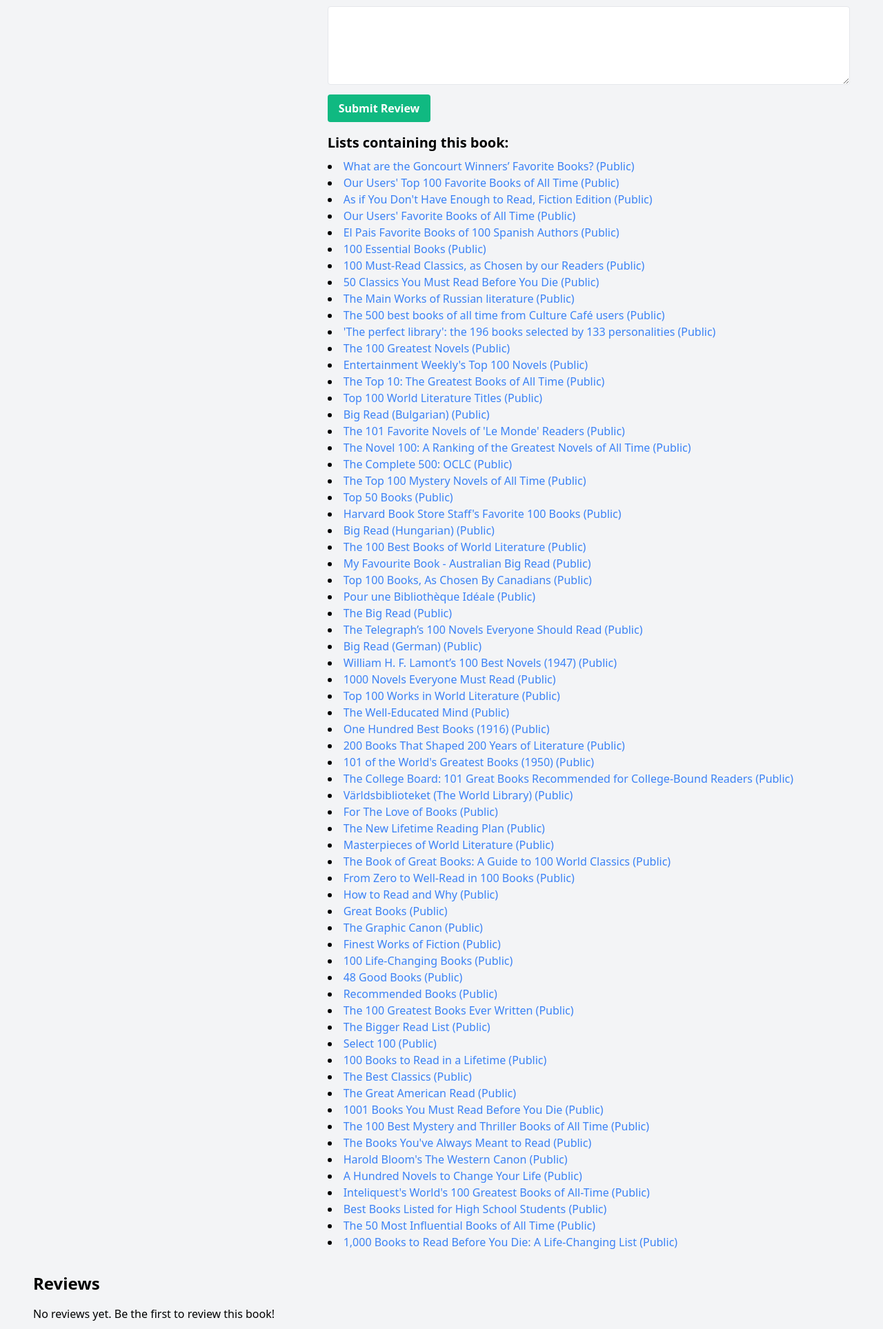
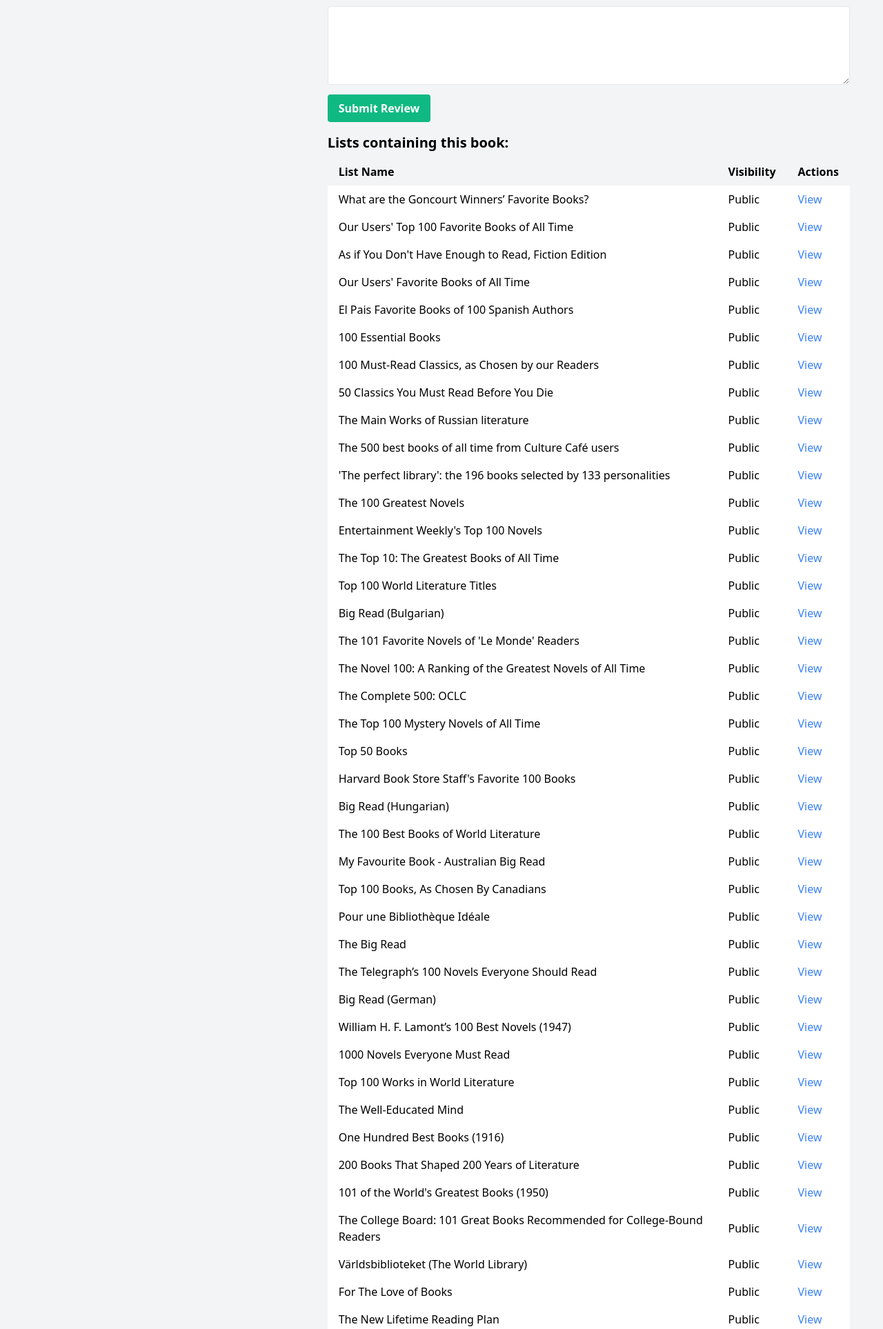
Before and after one commit to dennismenze/BookTrackerPro, a Flask app: page /book/1 in a window 1280 px wide. Shown: the part 747-2674 px from the top of the page at 69% size. Run offline with Flask 3, Linux system fonts and the light colour scheme; data comes from the database, SQL or seed files in the repository; both versions use the stored data as it was after the commit.

Commit message:
Agent step completed: Update book detail page to display 'Lists containing this book' as a dynamic table

```diff
--- a/routes/book_routes.py
+++ b/routes/book_routes.py
@@ -4,7 +4,6 @@ from models import db, Book, UserBook, Author, List
 from sqlalchemy.orm import joinedload
 
 bp = Blueprint('book', __name__)
-
 
 @bp.route('/<int:id>')
 @login_required
@@ -16,9 +15,6 @@ def book_detail(id):
     user_rating = user_book.rating if user_book and user_book.rating is not None else 0
     user_review = user_book.review if user_book else None
 
-    # Fetch all lists containing the book
-    lists_containing_book = List.query.filter(List.books.any(id=book.id)).all()
-
     # Fetch all reviews for the book
     reviews = UserBook.query.filter_by(book_id=book.id).filter(
         UserBook.review.isnot(None)).all()
@@ -26,11 +22,20 @@ def book_detail(id):
     return render_template('book/detail.html',
                            book=book,
                            is_read=is_read,
-                           lists_containing_book=lists_containing_book,
                            user_rating=user_rating,
                            user_review=user_review,
                            reviews=reviews)
 
+@bp.route('/<int:id>/lists')
+@login_required
+def book_lists(id):
+    book = Book.query.get_or_404(id)
+    lists = List.query.filter(List.books.any(id=book.id)).all()
+    return jsonify([{
+        'id': list.id,
+        'name': list.name,
+        'is_public': list.is_public
+    } for list in lists])
 
 @bp.route('/books')
 @login_required
@@ -43,7 +48,6 @@ def api_books():
         'author': book.author.name,
         'cover_image_url': book.cover_image_url
     } for book in books])
-
 
 @bp.route('toggle_read_status', methods=['POST'])
 @login_required
@@ -69,7 +73,6 @@ def toggle_read_status():
     db.session.commit()
 
     return jsonify({'success': True, 'is_read': is_read})
-
 
 @bp.route('/rate', methods=['POST'])
 @login_required
@@ -101,7 +104,6 @@ def rate_book():
         'average_rating': book.average_rating
     })
 
-
 @bp.route('/review', methods=['POST'])
 @login_required
 def review_book():
--- a/templates/book/detail.html
+++ b/templates/book/detail.html
@@ -1,45 +1,34 @@
-{% extends "base.html" %} {% block title %}{{ book.title }} - Book Detail{%
-endblock %} {% block content %}
+{% extends "base.html" %}
+{% block title %}{{ book.title }} - Book Detail{% endblock %}
+{% block content %}
 <div class="container mx-auto px-4 py-8">
     <div class="flex flex-col md:flex-row">
         <div class="md:w-1/3 mb-4 md:mb-0">
-            <img
-                src="{{ book.cover_image_url or url_for('static', filename='images/no-cover.png') }}"
-                alt="{{ book.title }} cover"
-                class="w-full h-auto object-cover rounded-lg shadow-lg"
-            />
+            <img src="{{ book.cover_image_url or url_for('static', filename='images/no-cover.png') }}" alt="{{ book.title }} cover" class="w-full h-auto object-cover rounded-lg shadow-lg" />
         </div>
         <div class="md:w-2/3 md:pl-8">
             <h1 class="text-3xl font-bold mb-4">{{ book.title }}</h1>
             <p class="text-xl mb-4">
                 by
-                <a
-                    href="{{ url_for('author.author_detail', id=book.author.id) }}"
-                    class="text-blue-500 hover:underline"
-                    >{{ book.author.name }}</a
-                >
+                <a href="{{ url_for('author.author_detail', id=book.author.id) }}" class="text-blue-500 hover:underline">{{ book.author.name }}</a>
             </p>
 
             <div class="mb-4">
                 <span class="text-lg font-semibold">Average Rating:</span>
                 <span id="average-rating" class="text-lg">
-                    {% if book.average_rating %} {{
-                    "%.1f"|format(book.average_rating) }} / 5 {% else %} No
-                    ratings yet {% endif %}
+                    {% if book.average_rating %}
+                        {{ "%.1f"|format(book.average_rating) }} / 5
+                    {% else %}
+                        No ratings yet
+                    {% endif %}
                 </span>
             </div>
 
             <p class="mb-4">{{ book.description }}</p>
 
             <div class="mb-4">
-                <button
-                    id="toggle-read-status"
-                    data-book-id="{{ book.id }}"
-                    data-is-read="{{ is_read|lower }}"
-                    class="bg-blue-500 hover:bg-blue-700 text-white font-bold py-2 px-4 rounded"
-                >
-                    {% if is_read %}Mark as Unread{% else %}Mark as Read{% endif
-                    %}
+                <button id="toggle-read-status" data-book-id="{{ book.id }}" data-is-read="{{ is_read|lower }}" class="bg-blue-500 hover:bg-blue-700 text-white font-bold py-2 px-4 rounded">
+                    {% if is_read %}Mark as Unread{% else %}Mark as Read{% endif %}
                 </button>
             </div>
 
@@ -47,89 +36,76 @@ endblock %} {% block content %}
                 <h2 class="text-2xl font-bold mb-2">Your Rating</h2>
                 <div id="user-rating" class="flex items-center">
                     {% for i in range(1, 6) %}
-                    <button
-                        class="text-3xl {% if i <= user_rating %}text-yellow-500{% else %}text-gray-300{% endif %} hover:text-yellow-500 focus:outline-none"
-                        data-rating="{{ i }}"
-                    >
+                    <button class="text-3xl {% if i <= user_rating %}text-yellow-500{% else %}text-gray-300{% endif %} hover:text-yellow-500 focus:outline-none" data-rating="{{ i }}">
                         ★
                     </button>
                     {% endfor %}
                 </div>
                 <p class="mt-2 text-sm text-gray-600">
-                    {% if user_rating == 0 %} You haven't rated this book yet.
-                    {% else %} Your rating: {{ user_rating }} / 5 {% endif %}
+                    {% if user_rating == 0 %}
+                        You haven't rated this book yet.
+                    {% else %}
+                        Your rating: {{ user_rating }} / 5
+                    {% endif %}
                 </p>
             </div>
 
             <div class="mb-4">
                 <h2 class="text-2xl font-bold mb-2">Your Review</h2>
-                <textarea
-                    id="user-review"
-                    class="w-full p-2 border rounded"
-                    rows="4"
-                >
-{{ user_review or '' }}</textarea
-                >
-                <button
-                    id="submit-review"
-                    class="mt-2 bg-green-500 hover:bg-green-700 text-white font-bold py-2 px-4 rounded"
-                >
+                <textarea id="user-review" class="w-full p-2 border rounded" rows="4">{{ user_review or '' }}</textarea>
+                <button id="submit-review" class="mt-2 bg-green-500 hover:bg-green-700 text-white font-bold py-2 px-4 rounded">
                     Submit Review
                 </button>
             </div>
 
-            {% if lists_containing_book %}
             <div class="mt-4">
-                <h2 class="text-xl font-bold mb-2">
-                    Lists containing this book:
-                </h2>
-                <ul class="list-disc list-inside">
-                    {% for list in lists_containing_book %}
-                    <li>
-                        <a
-                            href="{{ url_for('list.list_detail', id=list.id) }}"
-                            class="text-blue-500 hover:underline"
-                        >
-                            {{ list.name }} ({{ 'Public' if list.is_public else
-                            'Private' }})
-                        </a>
-                    </li>
-                    {% endfor %}
-                </ul>
+                <h2 class="text-xl font-bold mb-2">Lists containing this book:</h2>
+                <table id="lists-table" class="min-w-full bg-white">
+                    <thead class="bg-gray-100">
+                        <tr>
+                            <th class="py-2 px-4 text-left">List Name</th>
+                            <th class="py-2 px-4 text-left">Visibility</th>
+                            <th class="py-2 px-4 text-left">Actions</th>
+                        </tr>
+                    </thead>
+                    <tbody>
+                        <!-- Table rows will be dynamically populated here -->
+                    </tbody>
+                </table>
             </div>
-            {% endif %}
         </div>
     </div>
 
     <div class="mt-8">
         <h2 class="text-2xl font-bold mb-4">Reviews</h2>
-        {% if reviews %} {% for review in reviews %}
+        {% if reviews %}
+            {% for review in reviews %}
             <div class="bg-white shadow-md rounded-lg p-4 mb-4">
                 <div class="flex items-center mb-2">
-                <span class="font-semibold mr-2"
-                    >{{ review.user.username }}</span
-                >
+                    <span class="font-semibold mr-2">{{ review.user.username }}</span>
                     <span class="text-yellow-500">
                         {% for i in range(review.rating or 0) %}★{% endfor %}
                     </span>
                 </div>
                 <p>{{ review.review }}</p>
             </div>
-        {% endfor %} {% else %}
+            {% endfor %}
+        {% else %}
             <p>No reviews yet. Be the first to review this book!</p>
         {% endif %}
     </div>
 </div>
-{% endblock %} {% block scripts %} {{ super() }}
+{% endblock %}
+
+{% block scripts %}
+{{ super() }}
 <script>
     document.addEventListener("DOMContentLoaded", function () {
-        const toggleReadStatusButton =
-            document.getElementById("toggle-read-status");
-        const userRatingButtons = document.querySelectorAll(
-            "#user-rating button",
-        );
+        const toggleReadStatusButton = document.getElementById("toggle-read-status");
+        const userRatingButtons = document.querySelectorAll("#user-rating button");
         const userReviewTextarea = document.getElementById("user-review");
         const submitReviewButton = document.getElementById("submit-review");
+        const listsTable = document.getElementById("lists-table").getElementsByTagName('tbody')[0];
 
         if (toggleReadStatusButton) {
             toggleReadStatusButton.addEventListener("click", function () {
@@ -147,9 +123,7 @@ endblock %} {% block content %}
                     .then((data) => {
                         if (data.success) {
                             this.dataset.isRead = (!isRead).toString();
-                            this.textContent = isRead
-                                ? "Mark as Read"
-                                : "Mark as Unread";
+                            this.textContent = isRead ? "Mark as Read" : "Mark as Unread";
                         }
                     })
                     .catch((error) => console.error("Error:", error));
@@ -179,13 +153,8 @@ endblock %} {% block content %}
                                     btn.classList.add("text-yellow-500");
                                 }
                             });
-                            document.getElementById(
-                                "average-rating",
-                            ).textContent =
-                                data.average_rating.toFixed(1) + " / 5";
-                            document.querySelector(
-                                "#user-rating + p",
-                            ).textContent = `Your rating: ${rating} / 5`;
+                            document.getElementById("average-rating").textContent = data.average_rating.toFixed(1) + " / 5";
+                            document.querySelector("#user-rating + p").textContent = `Your rating: ${rating} / 5`;
                         }
                     })
                     .catch((error) => console.error("Error:", error));
@@ -212,6 +181,29 @@ endblock %} {% block content %}
                 })
                 .catch((error) => console.error("Error:", error));
         });
+
+        // Fetch and display lists containing the book
+        function fetchLists() {
+            const bookId = toggleReadStatusButton.dataset.bookId;
+            fetch(`/book/${bookId}/lists`)
+                .then(response => response.json())
+                .then(lists => {
+                    listsTable.innerHTML = ''; // Clear existing rows
+                    lists.forEach(list => {
+                        const row = listsTable.insertRow();
+                        row.innerHTML = `
+                            <td class="py-2 px-4">${list.name}</td>
+                            <td class="py-2 px-4">${list.is_public ? 'Public' : 'Private'}</td>
+                            <td class="py-2 px-4">
+                                <a href="/list/${list.id}" class="text-blue-500 hover:underline">View</a>
+                            </td>
+                        `;
+                    });
+                })
+                .catch(error => console.error('Error fetching lists:', error));
+        }
+
+        fetchLists(); // Call the function to load lists when the page loads
     });
 </script>
 {% endblock %}
```
Also changed, not shown: instance/app.db. Lines whose indentation alone changed are shown as unchanged.
